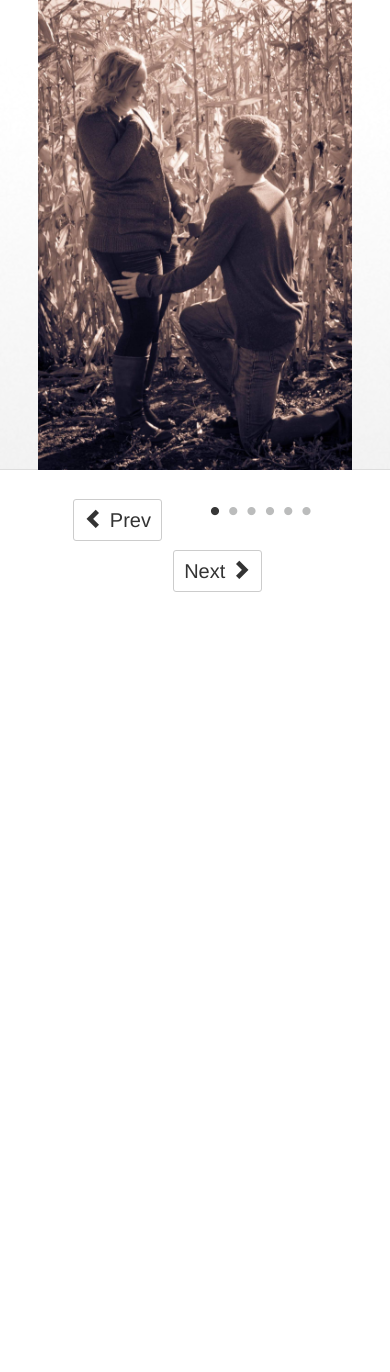
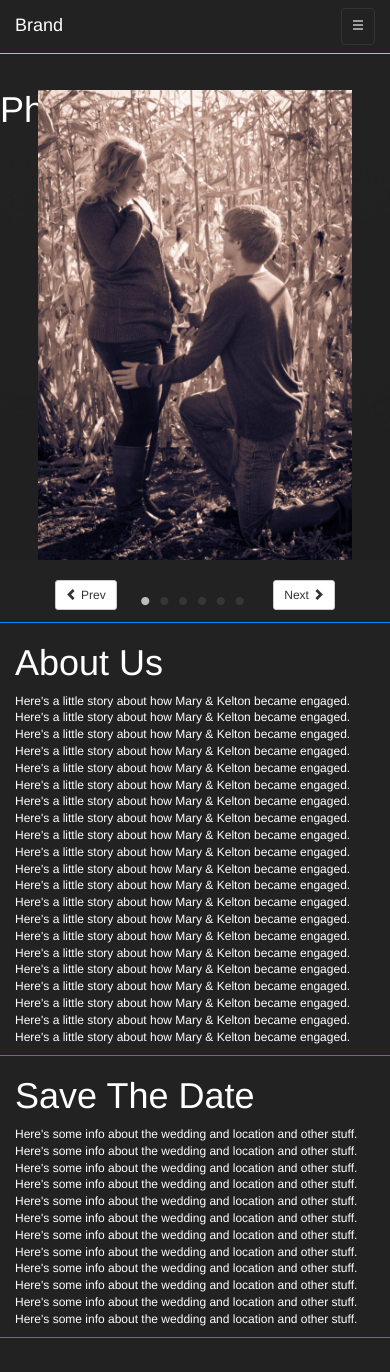
Before and after one commit to KeltonKarboviak/WeddingSite, a PHP site: page / in a window 390 px wide. Before the commit the page ends 592 px from the top, so only its background shows below. Run offline with PHP 8.4, Linux system fonts and the light colour scheme; some libraries are stand-ins or nearby versions.

Commit message:
Added inverse colored navbar menu and sample sections
- navbar is setup with links to individual sections of the body of the site
- #TODO implement activating/deactivating tabs in navbar
- #TODO implement collapsing/de-collapsing of sandwhich menu for mobile

- Added simple color scheme with black background to match inverse navbar

```diff
--- a/css/main.css
+++ b/css/main.css
@@ -19,7 +19,7 @@ textarea {
 }
 
 body {
-    font-size: 1em;
+    font-size: 1.2em;
     line-height: 1.4;
 }
 
@@ -30,12 +30,12 @@ body {
  */
 
 ::-moz-selection {
-    background: #b3d4fc;
+    background: #B3D4FC;
     text-shadow: none;
 }
 
 ::selection {
-    background: #b3d4fc;
+    background: #B3D4FC;
     text-shadow: none;
 }
 
@@ -47,7 +47,7 @@ hr {
     display: block;
     height: 1px;
     border: 0;
-    border-top: 1px solid #ccc;
+    border-top: 1px solid #CCC;
     margin: 1em 0;
     padding: 0;
 }
@@ -76,7 +76,7 @@ textarea {
 
 .chromeframe {
     margin: 0.2em 0;
-    background: #ccc;
+    background: #CCC;
     color: #000;
     padding: 0.2em 0;
 }
@@ -84,6 +84,28 @@ textarea {
 /* ==========================================================================
    Author's custom styles
    ========================================================================== */
+
+
+/* Push body down for the navbar */
+body {
+    background: #222222 no-repeat fixed center top;
+    color: #FFF;
+    padding-top: 70px;
+}
+
+#site-menu {
+    border-color: #CCD103;
+}
+
+/* Menu hamburger */
+#site-menu .navbar-toggle {
+    color: #9D9D9D;
+}
+
+section {
+    border-bottom: 1px solid #008AFF;
+}
+
 
 /* ======================================
    Carousel Styles
@@ -93,7 +115,6 @@ textarea {
     position: relative;
     width: 100%;
     height: 470px;
-    border-bottom: 1px solid #ddd;
 }
 
 .slide {
@@ -126,16 +147,14 @@ textarea {
 #arrow-next {
     display: inline-block;
     vertical-align: top;
-    margin-top: 9px;
-    font-size: 2em;
 }
 
 #arrow-prev {
-    margin-right: 45px;
+    margin-right: 20px;
 }
 
 #arrow-next {
-    margin-left: 45px;
+    margin-left: 20px;
 }
 
 .carousel-dots {
@@ -146,14 +165,14 @@ textarea {
 }
 
 .carousel-dots li {
-    color: #bbbcbc;
+    color: #363636;
     display: inline;
     font-size: 30px;
     margin-right: 5px;
 }
 
 .carousel-dots li.active-dot {
-    color: #363636;
+    color: #BBBCBC;
 }
 
 
--- a/index.php
+++ b/index.php
@@ -13,10 +13,8 @@
 
         <!-- Bootstrap CSS -->
         <link rel="stylesheet" href="http://maxcdn.bootstrapcdn.com/bootstrap/3.3.5/css/bootstrap.min.css">
-        <!-- Normalize CSS -->
-<!--        <link rel="stylesheet" href="css/normalize.css">-->
         <!-- Custom CSS -->
-        <link rel="stylesheet" href="css/main.css">
+        <link rel="stylesheet" href="./css/main.css">
 
         <title>WEDDING!</title>
     </head>
@@ -26,13 +24,33 @@
         <![endif]-->
 
 
+        <nav id="site-menu" class="navbar navbar-inverse navbar-fixed-top">
+            <div class="container">
+                <div class="navbar-header">
+                    <button type="button" class="navbar-toggle collapsed" data-toggle="collapse" data-target="#site-menu-collapse">
+                        <span class="glyphicon glyphicon-menu-hamburger"></span>
+                    </button>
+                    <a class="navbar-brand" href="#">Brand</a>
+                </div> <!-- /navbar-header -->
+
+                <div id="site-menu-collapse" class="collapse navbar-collapse">
+                    <ul class="nav navbar-nav">
+                        <li class="active"><a href="#photos">Photos</a></li>
+                        <li><a href="#about-us">About Us</a></li>
+                        <li><a href="#save-the-date">Save The Date</a></li>
+                    </ul>
+                </div> <!-- /.navbar-collapse -->
+            </div> <!-- /.container -->
+        </nav> <!-- /#site-menu -->
+
+        <section id="photos">
             <div id="carousel" class="carousel">
-
+                <h1>Photos</h1>
                 <div class="slide active-slide">
                     <div class="container">
                         <div class="row">
                             <div class="col-xs-12">
-                            <img class="img-responsive" src="img/carousel/10630668_10207256312582158_390677188105219688_o.jpg" />
+                                <img class="img-responsive" src="./img/carousel/10630668_10207256312582158_390677188105219688_o.jpg" />
                             </div>
                         </div>
                     </div>
@@ -42,7 +60,7 @@
                     <div class="container">
                         <div class="row">
                             <div class="col-xs-12">
-                            <img class="img-responsive" src="img/carousel/12028880_10207256313062170_360605019752388227_o.jpg" />
+                                <img class="img-responsive" src="./img/carousel/12028880_10207256313062170_360605019752388227_o.jpg" />
                             </div>
                         </div>
                     </div>
@@ -52,7 +70,7 @@
                     <div class="container">
                         <div class="row">
                             <div class="col-xs-12">
-                            <img class="img-responsive" src="img/carousel/12039020_10207256312742162_6916524555164949124_o.jpg" />
+                                <img class="img-responsive" src="./img/carousel/12039020_10207256312742162_6916524555164949124_o.jpg" />
                             </div>
                         </div>
                     </div>
@@ -62,7 +80,7 @@
                     <div class="container">
                         <div class="row">
                             <div class="col-xs-12">
-                            <img class="img-responsive" src="img/carousel/mario.png" />
+                                <img class="img-responsive" src="./img/carousel/mario.png" />
                             </div>
                         </div>
                     </div>
@@ -72,7 +90,7 @@
                     <div class="container">
                         <div class="row">
                             <div class="col-xs-12">
-                            <img class="img-responsive" src="img/carousel/evoOfMac.jpg" />
+                                <img class="img-responsive" src="./img/carousel/evoOfMac.jpg" />
                             </div>
                         </div>
                     </div>
@@ -82,17 +100,16 @@
                     <div class="container">
                         <div class="row">
                             <div class="col-xs-12">
-                            <img class="img-responsive" src="img/carousel/controller.png" />
+                                <img class="img-responsive" src="./img/carousel/controller.png" />
                             </div>
                         </div>
                     </div>
                 </div>
+            </div> <!-- /#carousel -->
 
-        </div>
-
-        <div class="carousel-nav">
+            <div id="carousel-nav" class="carousel-nav">
                 <div class="container">
-                <a id="arrow-prev" class="btn btn-default btn-sm" href="#">
+                    <a id="arrow-prev" class="btn btn-default btn-sm" href="#carousel">
                         <span class="glyphicon glyphicon-chevron-left"></span> Prev
                     </a>
                     <ul class="carousel-dots">
@@ -103,18 +120,71 @@
                         <li class="dot">&bull;</li>
                         <li class="dot">&bull;</li>
                     </ul>
-                <a id="arrow-next" class="btn btn-default btn-sm" href="#">
+                    <a id="arrow-next" class="btn btn-default btn-sm" href="#carousel">
                         Next <span class="glyphicon glyphicon-chevron-right"></span>
                     </a>
                 </div>
-        </div>
+            </div> <!-- /#photos-carousel-nav -->
+        </section> <!-- /#photos -->
+
+        <section id="about-us">
+            <div class="container">
+                <h1>About Us</h1>
+                <p>
+                    Here's a little story about how Mary & Kelton became engaged.
+                    Here's a little story about how Mary & Kelton became engaged.
+                    Here's a little story about how Mary & Kelton became engaged.
+                    Here's a little story about how Mary & Kelton became engaged.
+                    Here's a little story about how Mary & Kelton became engaged.
+                    Here's a little story about how Mary & Kelton became engaged.
+                    Here's a little story about how Mary & Kelton became engaged.
+                    Here's a little story about how Mary & Kelton became engaged.
+                    Here's a little story about how Mary & Kelton became engaged.
+                    Here's a little story about how Mary & Kelton became engaged.
+                    Here's a little story about how Mary & Kelton became engaged.
+                    Here's a little story about how Mary & Kelton became engaged.
+                    Here's a little story about how Mary & Kelton became engaged.
+                    Here's a little story about how Mary & Kelton became engaged.
+                    Here's a little story about how Mary & Kelton became engaged.
+                    Here's a little story about how Mary & Kelton became engaged.
+                    Here's a little story about how Mary & Kelton became engaged.
+                    Here's a little story about how Mary & Kelton became engaged.
+                    Here's a little story about how Mary & Kelton became engaged.
+                    Here's a little story about how Mary & Kelton became engaged.
+                    Here's a little story about how Mary & Kelton became engaged.
+                </p>
+            </div> <!-- /.container -->
+        </section> <!-- /#about-us -->
+
+        <section id="save-the-date">
+            <div class="container">
+                <h1>Save The Date</h1>
+                <p>
+                    Here's some info about the wedding and location and other stuff.
+                    Here's some info about the wedding and location and other stuff.
+                    Here's some info about the wedding and location and other stuff.
+                    Here's some info about the wedding and location and other stuff.
+                    Here's some info about the wedding and location and other stuff.
+                    Here's some info about the wedding and location and other stuff.
+                    Here's some info about the wedding and location and other stuff.
+                    Here's some info about the wedding and location and other stuff.
+                    Here's some info about the wedding and location and other stuff.
+                    Here's some info about the wedding and location and other stuff.
+                    Here's some info about the wedding and location and other stuff.
+                    Here's some info about the wedding and location and other stuff.
+                </p>
+            </div> <!-- /.container -->
+        </section> <!-- /#save-the-date -->
+
+        <br />
+        <br />
 
 
         <!-- jQuery Script & Fallback -->
         <script src="//ajax.googleapis.com/ajax/libs/jquery/1.9.1/jquery.min.js"></script>
-        <script>window.jQuery || document.write('<script src="js/vendor/jquery-1.9.1.min.js"><\/script>')</script>
+        <script>window.jQuery || document.write('<script src="./js/vendor/jquery-1.9.1.min.js"><\/script>');</script>
         <!-- Custom JavaScript -->
-        <script src="js/plugins.js"></script>
-        <script src="js/main.js"></script>
+        <script src="./js/plugins.js"></script>
+        <script src="./js/main.js"></script>
     </body>
 </html>
--- a/js/main.js
+++ b/js/main.js
@@ -35,4 +35,4 @@ function main() {
     });
 }
 
-$(main);
+$(document).ready(main);
```
Also changed, not shown: css/normalize.css (deleted). Lines whose indentation alone changed are shown as unchanged.
